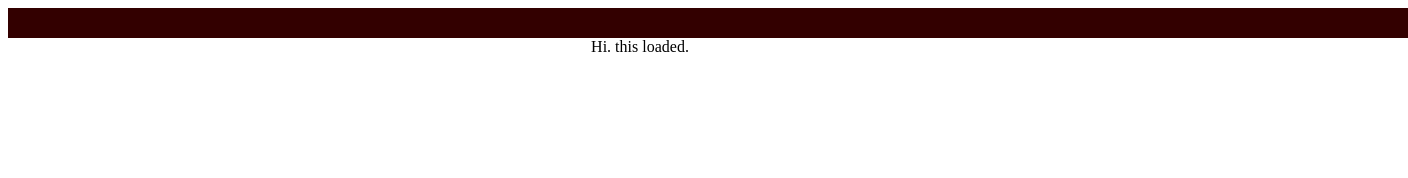
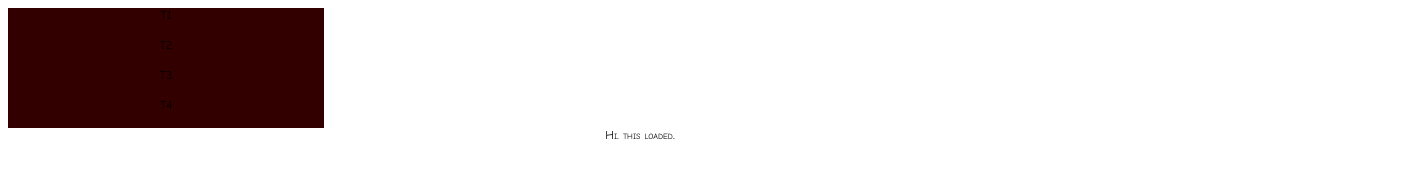
Before and after one commit to donjli/hello-world, a plain HTML site: page index.html in a window 1280 px wide. Shown: the whole page, 1408 px wide, since content can reach past the window. Drawn offline with Linux system fonts and the light colour scheme.

Commit message:
Update index.html

```diff
--- a/index.html
+++ b/index.html
@@ -13,7 +13,7 @@
       background-color: #000000;
     }
     body {
-      font: "Comic Sans MS";
+      font: small-caps 12px "Comic Sans MS";
     }
     #main {
       text-align: center;
@@ -21,18 +21,21 @@
     <!--
     @media only screen and (max-width:1400px){
       #titlebar {
-        width: 100%;
+        width: 25%;
       }
 
-    @media only screen and (max-width:3000px){
+    @media only screen and (min-width:1400px){
       #titlebar {
-        width: 1400px;
+        width: 350px;
       }
     -->
   </style>
 </head>
 <body>
-<div id="titlebar"> </div>
+<div id="titlebar">T1</div>
+<div id="titlebar">T2</div>
+<div id="titlebar">T3</div>
+<div id="titlebar">T4</div>
 <div id="main"> Hi. this loaded. </div>
 </body>
 </html>
```
